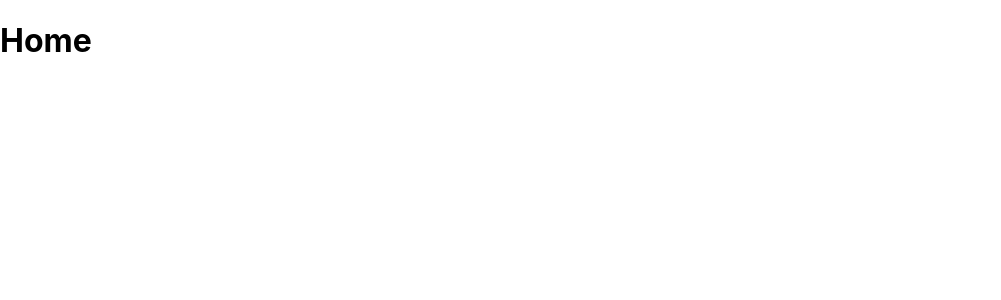
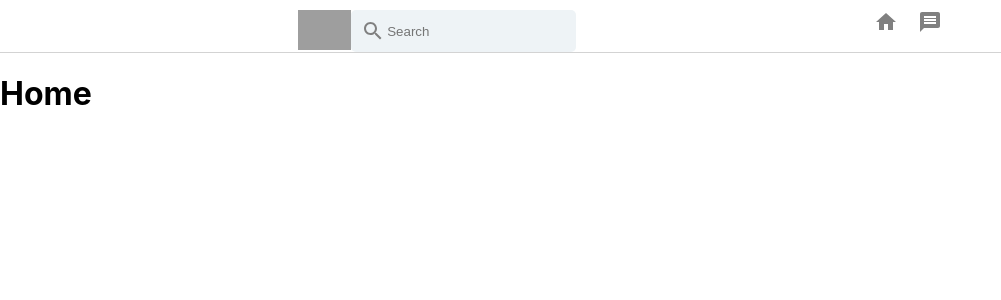
Before and after one commit to kaizawa97/hql, a React (Create React App) app in the folder client/: page / in a window 1280 px wide. Shown: the top 300 px of the page, without its empty margins (0-1001 px from the left). Built offline with nearby package versions, Linux system fonts and the light colour scheme; grey boxes are pictures that could not be loaded.

Commit message:
update site

```diff
--- a/client/src/App.js
+++ b/client/src/App.js
@@ -3,11 +3,11 @@ import React, { useEffect, useState } from 'react';
 import { BrowserRouter, Route, Routes } from 'react-router-dom';
 import axios from 'axios';
 
-import { Home } from './pages/home';
+import Home from './pages/home';
 // import { Signin } from './pages/signin';
 // import { Signup } from './pages/signup';
 // import { Posts } from './pages/posts';
-import { Notfound } from './pages/error'
+import Notfound from './pages/error'
 // import { Profile } from './pages/profile';
 
 function App () {
--- a/client/src/components/header.js
+++ b/client/src/components/header.js
@@ -1,10 +1,70 @@
 import React from 'react'
+import styled from 'styled-components'
+import HeaderOptions from './headeroptions';
 
-export const Header = () => {
+// Icon
+import SearchIcon from '@mui/icons-material/Search';
+import HomeIcon from '@mui/icons-material/Home';
+import MessageIcon from '@mui/icons-material/Message';
+
+const HeaderMain = styled.div`
+  display: flex;
+  position: sticky;
+  top: 0;
+  justify-content: space-evenly;
+  border-bottom: 0.1px solid lightgray;
+  padding-top: 10px;
+  // padding-bottom: 10px;
+  width: 100%;
+  Z-index: 999;
+`;
+
+const HeaderLeft = styled.div`
+  display: flex;
+  > img {
+    object-fit: contain;
+    height: 40px;
+  }
+`;
+
+const HeaderRight = styled.div`
+  display: flex;
+`;
+
+const HeaderSearch = styled.div`
+  padding: 10px;
+  display: flex;
+  align-items: center;
+  border-radius: 5px;
+  height: 22px;
+  color: gray;
+  background-color: #eef3f6;
+  > input {
+    outline: none;
+    border: none;
+    background: none;
+`;
+
+
+function Header() {
   return (
-    <div className='header'>
-      <div className='header-left'>
-      </div>
+    <div>
+      <HeaderMain>
+        <HeaderLeft>
+          <img src='https://kaizawa97.com/logo.png' alt='sample' />
+          <HeaderSearch>
+            <SearchIcon />
+            <input type={'text'} placeholder={'Search'} />
+          </HeaderSearch>
+        </HeaderLeft>
+      <HeaderRight>
+        <HeaderOptions Icon={HomeIcon} Title='Home' />
+        <HeaderOptions Icon={MessageIcon} Title='Message' />
+        <HeaderOptions Avator='https://pbs.twimg.com/profile_images/1393492355764817927/giDqHkcw_400x400.jpg' Title='Profile' />
+      </HeaderRight>
+      </HeaderMain>
     </div>
   )
 }
+
+export default Header;
--- /dev/null
+++ b/client/src/components/headeroptions.js
@@ -0,0 +1,34 @@
+import React from 'react'
+import styled from 'styled-components'
+// import { Avatar } from '@material-ui/core'
+
+const Options = styled.div`
+  display: flex;
+  flex-direction: column;
+  align-items: center;
+  margin-right: 20px;
+  color: gray;
+  cursor: pointer;
+  &:hover {
+    color: black;
+  }
+`;
+
+const title = styled.h3`
+  font-size: 12px;
+  font-weight: 400;
+`;
+
+function HeaderOptions({ avator, Icon, Title }) {
+  return (
+    <div>
+      <Options>
+        {Icon && <Icon />}
+        {avator && <Avator />}
+        <title>{Title}</title>
+      </Options>
+    </div>
+  )
+}
+
+export default HeaderOptions
--- a/client/src/pages/error.js
+++ b/client/src/pages/error.js
@@ -1,7 +1,9 @@
 import React from 'react';
 
-export const Notfound = () => {
+function Notfound ()  {
   return (
     <h1>Not Found!!</h1>
   );
 }
+
+export default Notfound;
--- a/client/src/pages/home.js
+++ b/client/src/pages/home.js
@@ -1,11 +1,14 @@
 import React from "react";
-import { Header } from "../components/header";
+import Header from "../components/header";
 
-export const Home = () => {
+function Home () {
   return (
-    <div className="home">
+    <div>
       <Header />
       <h1>Home</h1>
     </div>
   );
 }
+
+
+export default Home;
```
Also changed, not shown: client/package.json (+6 -1 lines), 1 other file (tests, documents, lock files or other folders).
